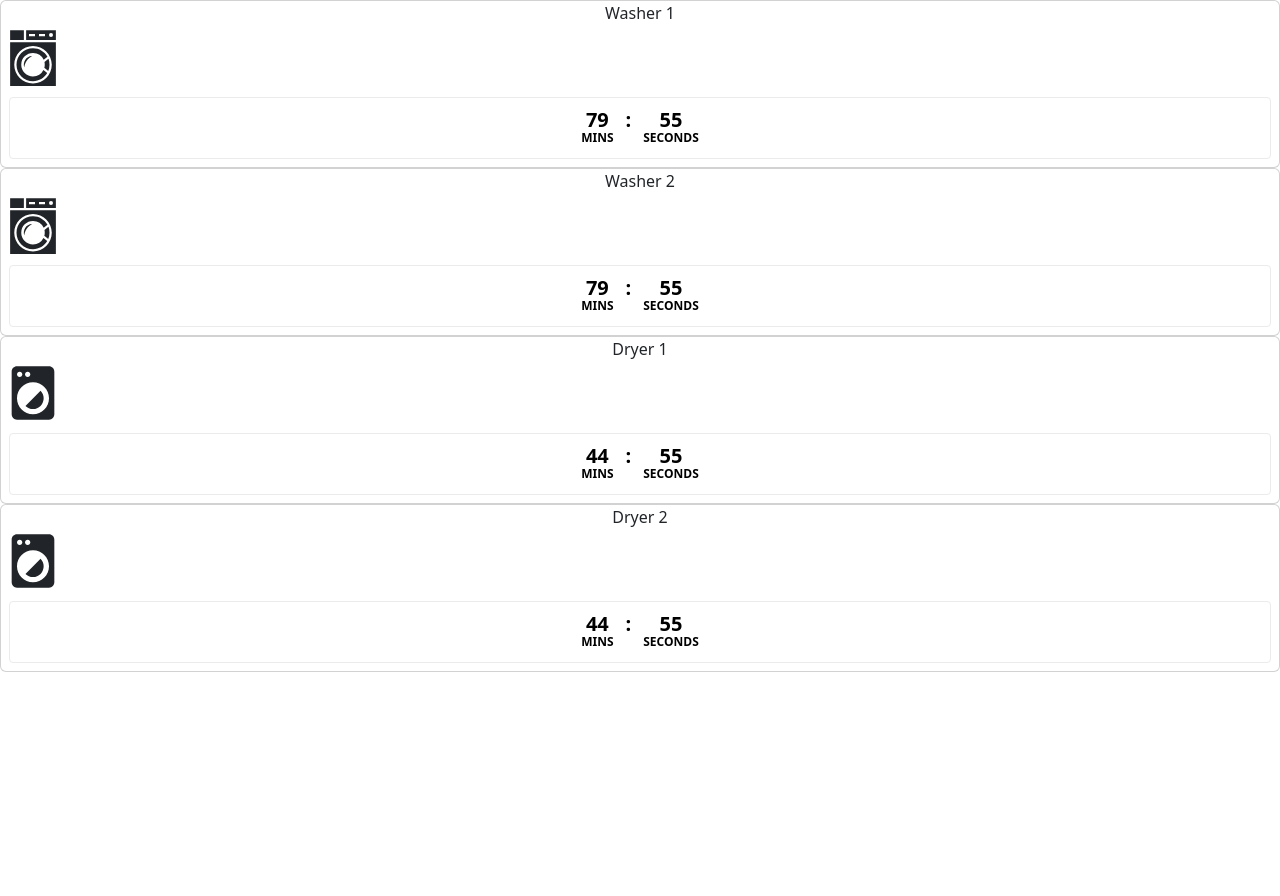
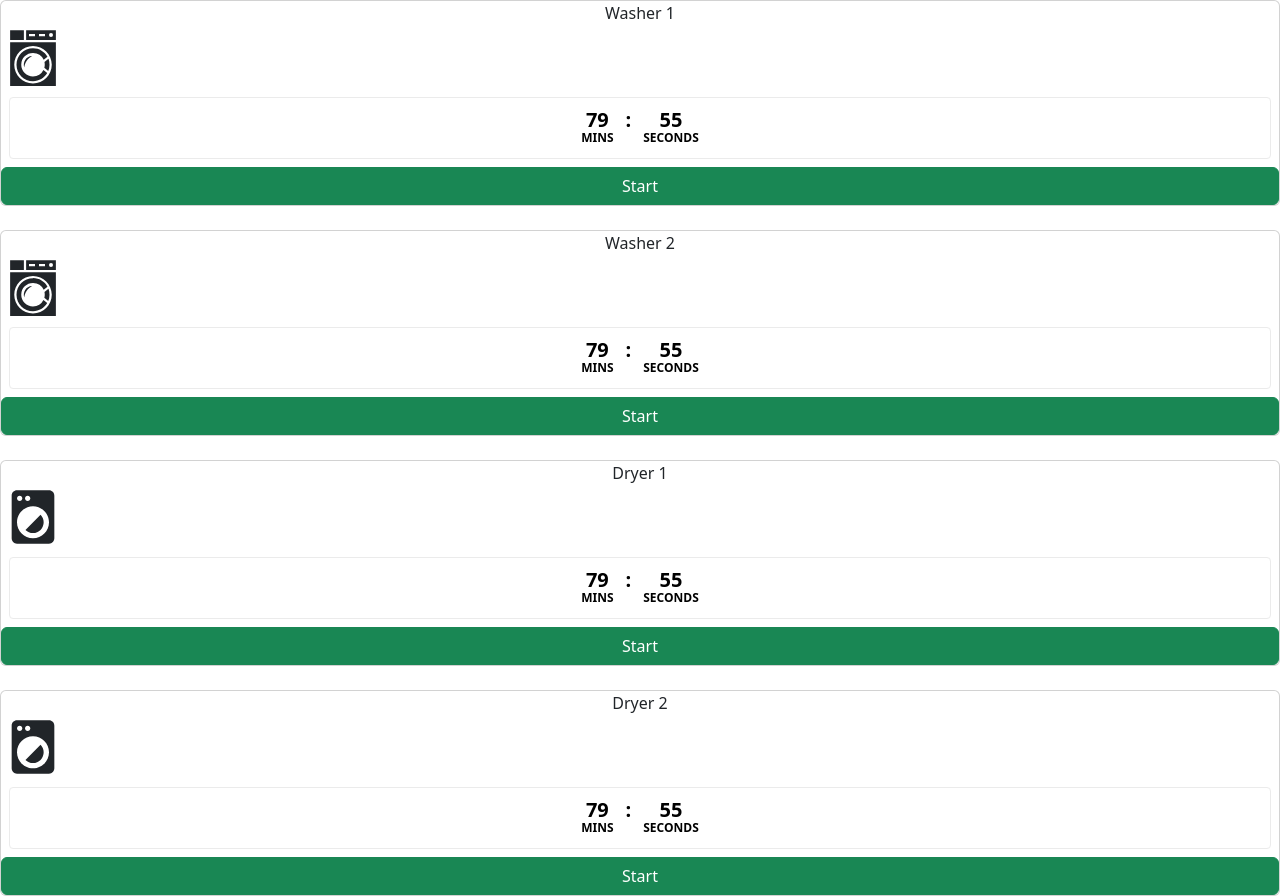
Before and after one commit to 397-f22/LaundryOnTime, a React (Create React App) app: page / in a window 1280 px wide. Before the commit the page ends 800 px from the top, so only its background shows below. Built offline with nearby package versions, Linux system fonts and the light colour scheme.

Commit message:
counter button

```diff
--- a/src/components/Machine.js
+++ b/src/components/Machine.js
@@ -1,17 +1,34 @@
-import React, { Component } from 'react';
+import React, { Component, useState } from 'react';
 import { Card } from 'react-bootstrap';
 import { GiWashingMachine } from 'react-icons/gi'
 import { MdLocalLaundryService } from 'react-icons/md'
 import CountdownTimer from './Timer/CountdownTimer';
-
+import Button from 'react-bootstrap/Button';
 
 const Washer_IN_MS = 80 * 60 * 1000;
 const Dryer_IN_MS = 45 * 60 * 1000;
 const NOW_IN_MS = new Date().getTime();
 const dateTimeAfterThreeDays_Washer = NOW_IN_MS + Washer_IN_MS;
-const dateTimeAfterThreeDays_Dryer = NOW_IN_MS + Dryer_IN_MS;
+//const dateTimeAfterThreeDays_Dryer = NOW_IN_MS + Dryer_IN_MS;
+
+
 
 const Machine = () => {
+    const [usage,setUsage]=useState(true);
+    const [start_time,setStart_time]=useState(dateTimeAfterThreeDays_Washer);
+    const start_machine = () =>{
+        setUsage(false);
+    };
+    const end_machine = () => {
+        const Washer_IN_MS = 80 * 60 * 1000;
+        const Dryer_IN_MS = 45 * 60 * 1000;
+        const NOW_IN_MS = new Date().getTime();
+        //const dateTimeAfterThreeDays_Washer = NOW_IN_MS + Washer_IN_MS;
+        setUsage(true);
+        setStart_time(NOW_IN_MS + Washer_IN_MS)
+        console.log(NOW_IN_MS + Washer_IN_MS);
+        console.log("start_time",start_time)
+    }
     return (
         <div>
             <Card>
@@ -19,32 +36,55 @@ const Machine = () => {
                 <br />
                 <GiWashingMachine size={64} />
                 <div>
-                    <CountdownTimer targetDate={dateTimeAfterThreeDays_Washer} />
+                    <CountdownTimer targetDate={start_time} />
                 </div>
+                { usage===true ? <Button variant="success" onClick={start_machine}>
+                    Start
+                </Button> : <Button variant="danger" onClick={end_machine}>
+                    Cancel
+                </Button> }
             </Card >
+            <br/>
             <Card>
                 Washer 2
                 <br />
                 <GiWashingMachine size={64} />
                 <div>
-                    <CountdownTimer targetDate={dateTimeAfterThreeDays_Washer} />
+                    <CountdownTimer targetDate={start_time} />
                 </div>
+                { usage===true ? <Button variant="success" onClick={start_machine}>
+                    Start
+                </Button> : <Button variant="danger" onClick={end_machine}>
+                    Cancel
+                </Button> }
             </Card>
+            <br/>
             <Card>
                 Dryer 1
                 <br />
                 <MdLocalLaundryService size={64} />
                 <div>
-                    <CountdownTimer targetDate={dateTimeAfterThreeDays_Dryer} />
+                    <CountdownTimer targetDate={start_time} />
                 </div>
+                { usage===true ? <Button variant="success" onClick={start_machine}>
+                    Start
+                </Button> : <Button variant="danger" onClick={end_machine}>
+                    Cancel
+                </Button> }
             </Card >
+            <br/>
             <Card>
                 Dryer 2
                 <br />
                 <MdLocalLaundryService size={64} />
                 <div>
-                    <CountdownTimer targetDate={dateTimeAfterThreeDays_Dryer} />
+                    <CountdownTimer targetDate={start_time} />
                 </div>
+                { usage===true ? <Button variant="success" onClick={start_machine}>
+                    Start
+                </Button> : <Button variant="danger" onClick={end_machine}>
+                    Cancel
+                </Button> }
             </Card >
         </div >
     );
```
